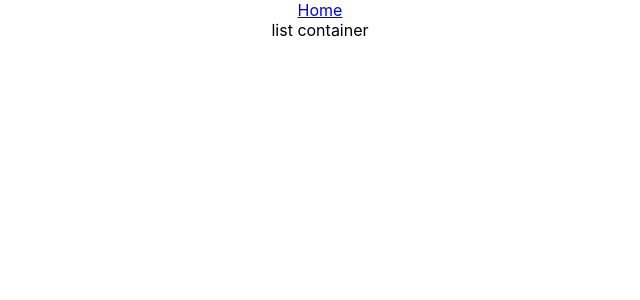
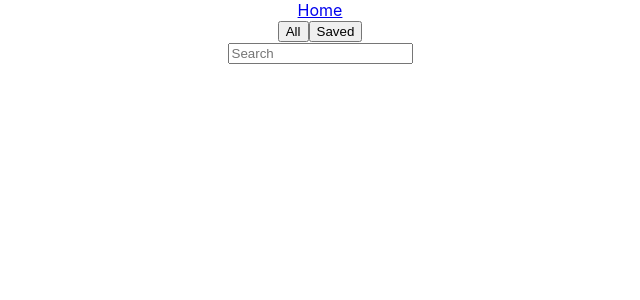
Before and after one commit to Systemicdrift/craft-demo, a React (Create React App) app: page / in a window 1280 px wide. Shown: the top 300 px of the page, without its empty margins (320-960 px from the left). Built offline with nearby package versions, Linux system fonts and the light colour scheme.

Commit message:
add buttons and search field place holders, add to app.test

```diff
--- a/src/containers/PokemonList.jsx
+++ b/src/containers/PokemonList.jsx
@@ -1,9 +1,18 @@
 import React from 'react';
 
 export default function PokemonListContainer() {
+    const noop = () => null;
     return (
         <div className="pokemon-list-container">
-            list container
+            <div className="list-button-container">
+                <div>
+                    <button className="list-button" onClick={noop}>All</button>
+                    <button className="list-button" onClick={noop}>Saved</button>
+                </div>
+            </div>
+            <div className="search-container">
+                <input type="text" placeholder="Search" onChange={noop} />
+            </div>
         </div>
     );
 }
```
Also changed, not shown: 1 other file (tests, documents, lock files or other folders).
